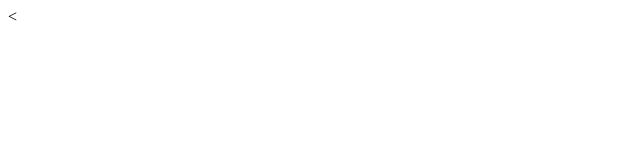
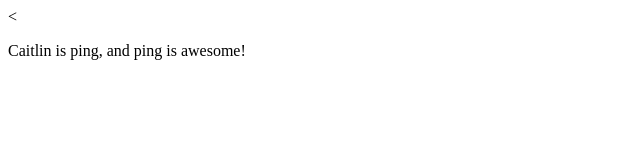
Before and after one commit to cj-smith/ppp, a plain HTML site: page index.html in a window 1280 px wide. Shown: the whole page, without its empty margins (0-640 px from the left). Drawn offline with Linux system fonts and the light colour scheme.

Commit message:
caitlin's change

```diff
--- a/index.html
+++ b/index.html
@@ -5,6 +5,6 @@
 	<title></title>
 </head>
 <body>
-
+<p>Caitlin is ping, and ping is awesome!</p>
 </body>
 </html>
```
